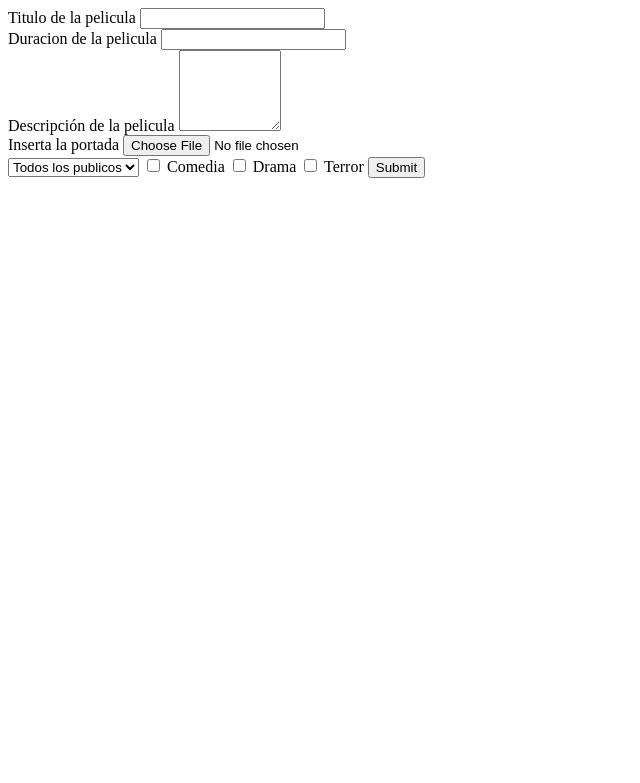
After one commit to David-clase-superior/Proyecto_Netflix, a PHP site: page /app/Views/backend/admin.movie.new.php in a window 1280 px wide. The commit adds this page. Shown: the top 783 px of the page, without its empty margins (0-640 px from the left). Run offline with PHP 8.4, Linux system fonts and the light colour scheme.

Commit message:
Copia guardada del 1/10

```diff
--- /dev/null
+++ b/src/app/Views/backend/admin.movie.new.php
@@ -0,0 +1,40 @@
+<html>
+<head>
+    <title> Inserta una nueva pelicula</title>
+</head>
+<body>
+<main>
+    <form method="post" action="/movie" enctype="multipart/form-data">
+        <label for="inputTitulo">Titulo de la pelicula</label>
+        <input type="text" id="inputTitulo" name="titulo"><br>
+
+        <label for="inputDuracion">Duracion de la pelicula</label>
+        <input type="number" id="inputDuracion" name="duracion"><br>
+
+        <label for="inputDescripcion">Descripción de la pelicula</label>
+        <textarea id="inputDescripcion" name="descripcion" rows="5" cols="10"></textarea><br>
+
+        <label for="inputPortada">Inserta la portada</label>
+        <input type="file" id="inputPortada" name="portada"><br>
+
+        <select id="optionCategoria" name="genero">
+            <option>Todos los publicos</option>
+            <option>+12</option>
+            <option>+18</option>
+        </select>
+
+        <input type="checkbox" id="inputGeneroComedia" name="genero[]" value="comedia">
+        <label for="optionGeneroComedia">Comedia</label>
+
+        <input type="checkbox" id="inputGeneroDrama" name="genero[]" value="drama">
+        <label for="optionGeneroDrama">Drama</label>
+
+        <input type="checkbox" id="inputGeneroTerror" name="genero[]" value="terror">
+        <label for="optionGeneroTerror">Terror</label>
+
+
+        <input type="submit" name="Enviar">
+    </form>
+</main>
+</body>
+</html>
```
Also changed, not shown: src/ejemplo/funciones.php (added, +42 -0 lines), src/index.php (+17 -0 lines).
